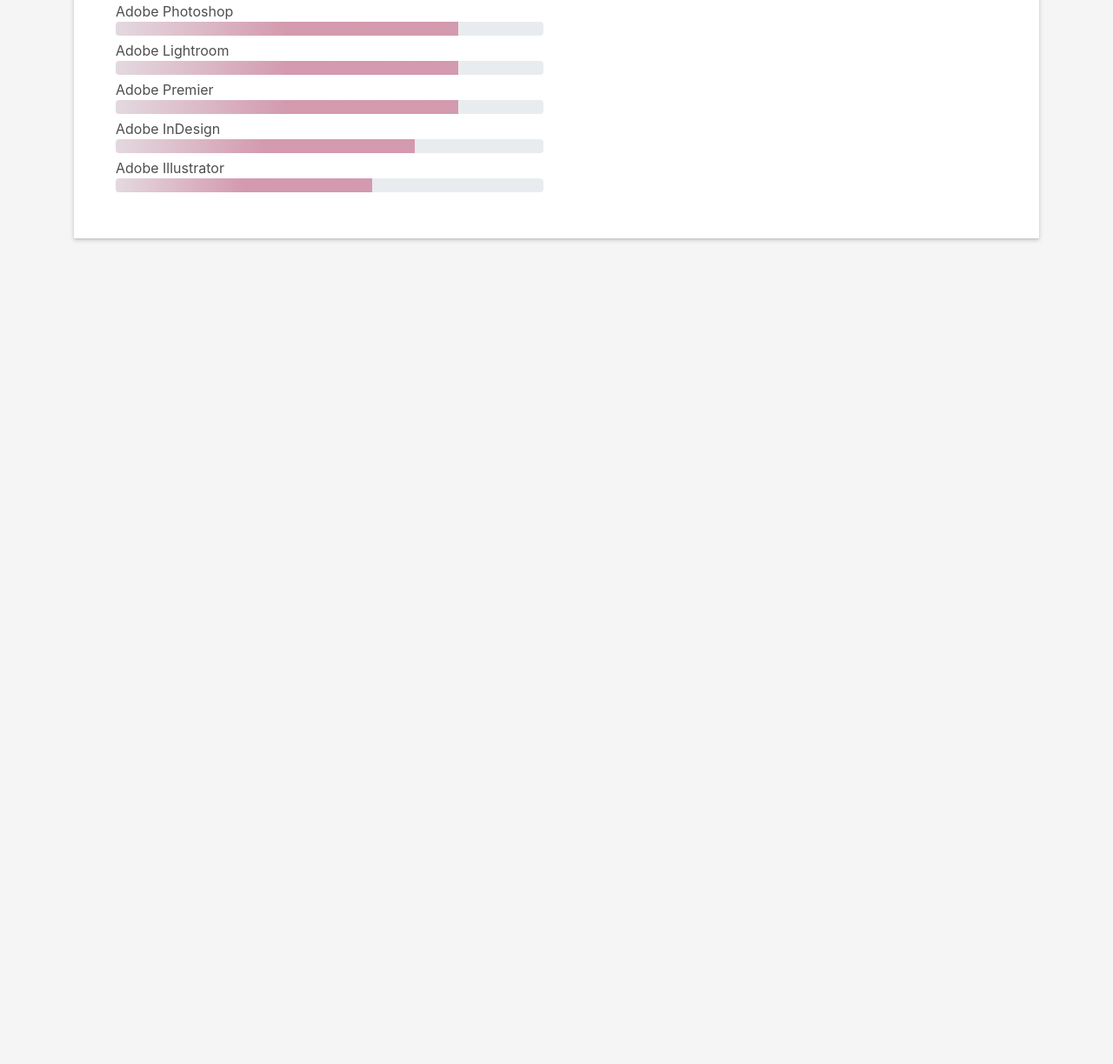
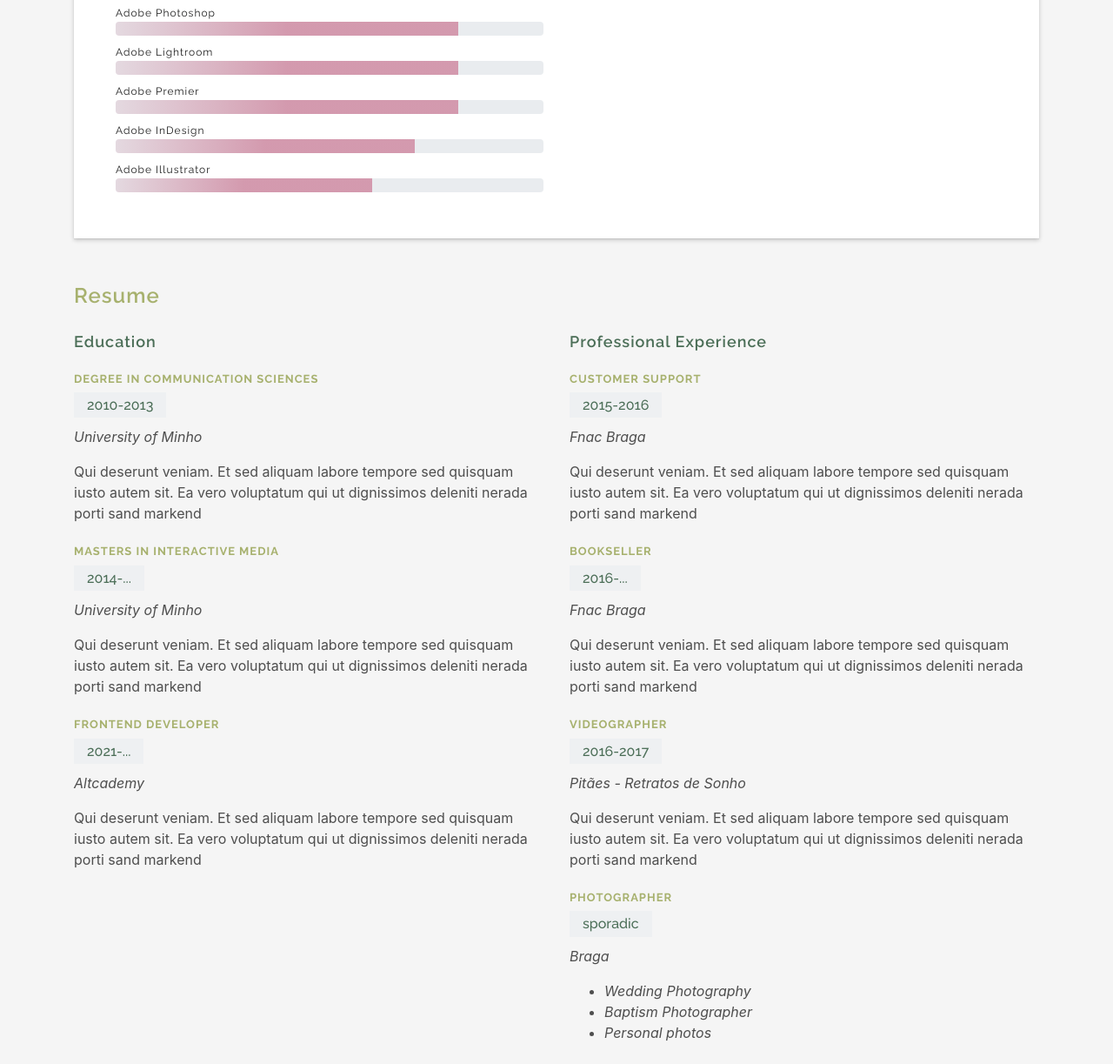
Before and after one commit to sofiacmachado/PersonalPortfolio, a plain HTML site: page index.html in a window 1280 px wide. Shown: the part 1258-2481 px from the top of the page at 87% size. Before the commit the page ends 1580 px from the top, so only its background shows below. Drawn offline with nearby package versions, Linux system fonts and the light colour scheme.

Commit message:
Resume Complete

```diff
--- a/index.html
+++ b/index.html
@@ -139,7 +139,7 @@
                   <div class='col-md-6'>
                     <div class='about-me pt-4 pt-md-0'>
                       <div class='title-box-2'>
-                        <h5 class='title-left'>
+                        <h5 class='title-a'>
                           About me
                         </h5>
                       </div>
@@ -158,6 +158,72 @@
               </div>
             </div>
           </section>
+
+    <!-- ==== Resume Section ==== -->
+    <section id='resume' class='resume'>
+      <div class='container'>
+
+        <div class='title-a mb-4'>
+          <span>Resume</span>
+        </div>
+
+        <div class='row'>
+          <div class='col-lg-6'>
+            <h3 class='resume-title mb-4'>Education</h3>
+            <div class='resume-item mb-4'>
+              <h4 class='title-s'>Degree in Communication Sciences</h4>
+              <h5 class='resume-date'>2010-2013</h5>
+              <p><em>University of Minho</em></p>
+              <p>Qui deserunt veniam. Et sed aliquam labore tempore sed quisquam iusto autem sit. Ea vero voluptatum qui ut dignissimos deleniti nerada porti sand markend</p>
+            </div>
+            <div class='resume-item mb-4'>
+              <h4 class='title-s'>Masters in Interactive Media</h4>
+              <h5 class='resume-date'>2014-...</h5>
+              <p><em>University of Minho</em></p>
+              <p>Qui deserunt veniam. Et sed aliquam labore tempore sed quisquam iusto autem sit. Ea vero voluptatum qui ut dignissimos deleniti nerada porti sand markend</p>
+            </div>
+            <div class='resume-item mb-4'>
+              <h4 class='title-s'>Frontend Developer</h4>
+              <h5 class='resume-date'>2021-...</h5>
+              <p><em>Altcademy</em></p>
+              <p>Qui deserunt veniam. Et sed aliquam labore tempore sed quisquam iusto autem sit. Ea vero voluptatum qui ut dignissimos deleniti nerada porti sand markend</p>
+            </div>
+          </div>
+          <div class='col-lg-6'>
+            <h3 class='resume-title mb-4'>Professional Experience</h3>
+            <div class='resume-item mb-4'>
+              <h4 class='title-s'>Customer Support</h4>
+              <h5 class='resume-date'>2015-2016</h5>
+              <p><em>Fnac Braga</em></p>
+              <p>Qui deserunt veniam. Et sed aliquam labore tempore sed quisquam iusto autem sit. Ea vero voluptatum qui ut dignissimos deleniti nerada porti sand markend</p>
+            </div>
+            <div class='resume-item mb-4'>
+              <h4 class='title-s'>Bookseller</h4>
+              <h5 class='resume-date'>2016-...</h5>
+              <p><em>Fnac Braga</em></p>
+              <p>Qui deserunt veniam. Et sed aliquam labore tempore sed quisquam iusto autem sit. Ea vero voluptatum qui ut dignissimos deleniti nerada porti sand markend</p>
+            </div>
+            <div class='resume-item mb-4'>
+              <h4 class='title-s'>Videographer</h4>
+              <h5 class='resume-date'>2016-2017</h5>
+              <p><em>Pitães - Retratos de Sonho</em></p>
+              <p>Qui deserunt veniam. Et sed aliquam labore tempore sed quisquam iusto autem sit. Ea vero voluptatum qui ut dignissimos deleniti nerada porti sand markend</p>
+            </div>
+            <div class='resume-item mb-4'>
+              <h4 class='title-s'>Photographer</h4>
+              <h5 class='resume-date'>sporadic</h5>
+              <p><em>Braga</em></p>
+              <p>
+                <ul>
+                  <li>Wedding Photography</li>
+                  <li>Baptism Photographer</li>
+                  <li>Personal photos</li>
+                </ul>
+                </p>
+            </div>
+          </div>
+        </div>
+    </section>
 
     </main>
 
--- a/style.css
+++ b/style.css
@@ -23,6 +23,21 @@ a:hover {
   color: palevioletred;
   text-decoration: none;
   transition: all 0.5s ease-in-out;
+}
+
+.title-a {
+  font-size: 24px;
+  color: rgb(167, 177, 110);
+  font-family: "Raleway", sans-serif;
+  font-weight: 600;
+  letter-spacing: 1px;
+}
+
+p li {
+  color: #1e1e1e;
+  font-family:  "Raleway", sans-serif;
+  font-size: 16px;
+  font-weight: 300px;
 }
 
 .p-r {
@@ -180,7 +195,7 @@ a:hover {
 
 .dropdownMenu {
   font-size: 10px !important;
-  color: black !important;
+  color:  #1e1e1e !important;
   padding: 10px !important;
 }
 .dropdownMenu:hover{
@@ -191,7 +206,7 @@ a:hover {
 
 .navbar {
   transition: all .5s ease-in-out;
-  background-color: rgba(17, 16, 14, 0.226);
+  background-color:  #1e1e1e;
 }
 
 
@@ -243,17 +258,10 @@ a:hover {
 
 /* == About Section == */
 
-.about-me h5 {
-  font-size: 16px;
-  color: rgb(167, 177, 110);
-  font-family: "Raleway", sans-serif;
-  font-weight: 600;
-  letter-spacing: 1px;
-}
 .lead {
   padding-top: 10px;
   font-size: 18px;
-  color: rgb(29, 29, 29);
+  color: #1e1e1e;
   font-family: "Raleway", sans-serif;
   font-weight: 300;
   letter-spacing: 1px;
@@ -263,6 +271,13 @@ a:hover {
   color: rgb(75, 110, 87);
   font-family: "Raleway", sans-serif;
   font-weight: 500;
+  letter-spacing: 1px;
+}
+.skills {
+  font-size: 12px;
+  color: #1e1e1e;
+  font-family: "Raleway", sans-serif;
+  font-weight: 400;
   letter-spacing: 1px;
 }
 
@@ -304,3 +319,29 @@ a:hover {
   background: rgb(201,114,143);
   background: linear-gradient(90deg, rgba(201, 114, 143, 0.158) 0%, rgba(201,114,143,0.6727824919030112) 50%);
 }
+
+
+/* === Resume Section === */
+
+.resume-title {
+  font-size: 18px;
+  color: rgb(75, 110, 87);
+  font-family: "Raleway", sans-serif;
+  font-weight: 600;
+  letter-spacing: 1px;
+}
+
+.resume .resume-item .resume-date {
+  font-size: 16px;
+  background: #eef0f2;
+  font-family: "Raleway", sans-serif;
+  color: rgb(75, 110, 87);
+  padding: 5px 15px;
+  display: inline-block;
+  font-weight: 500;
+  margin-bottom: 10px;
+}
+
+.resume .resume-item li {
+  font-style: italic;
+}
```
